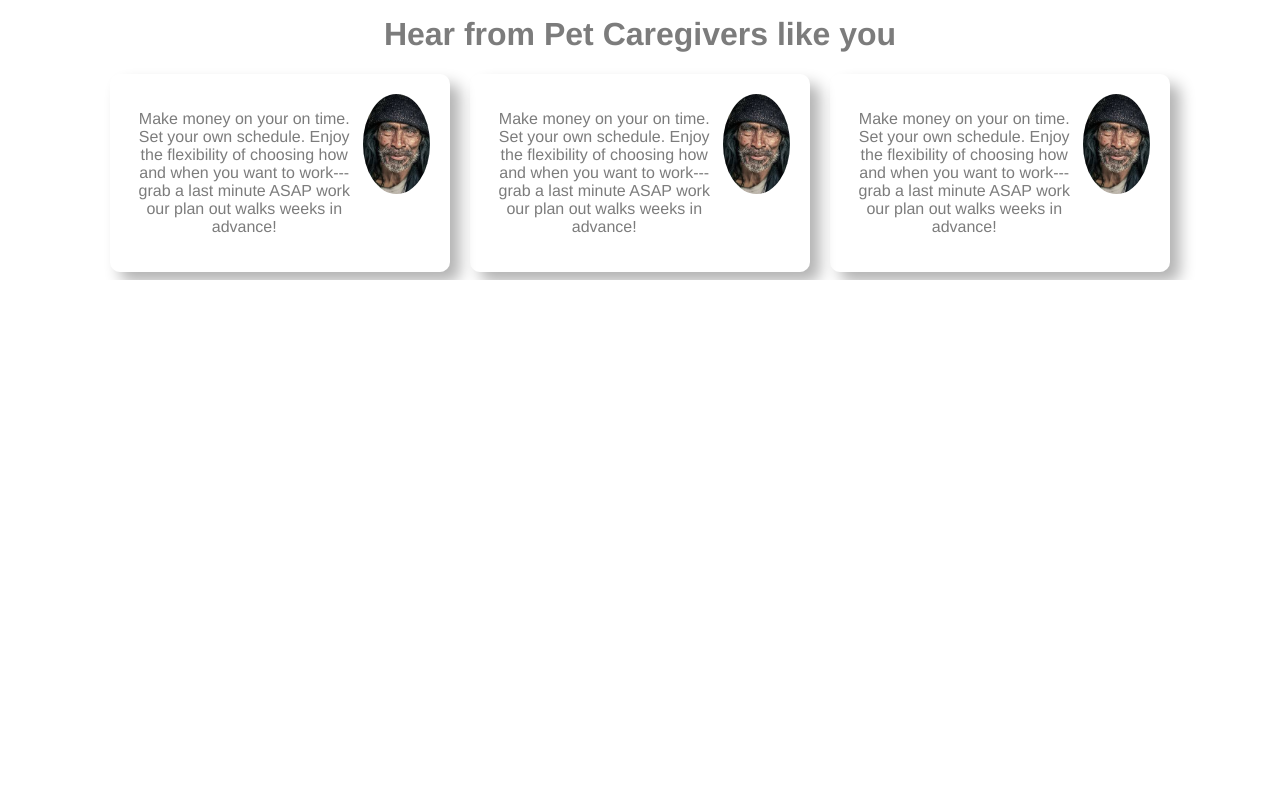
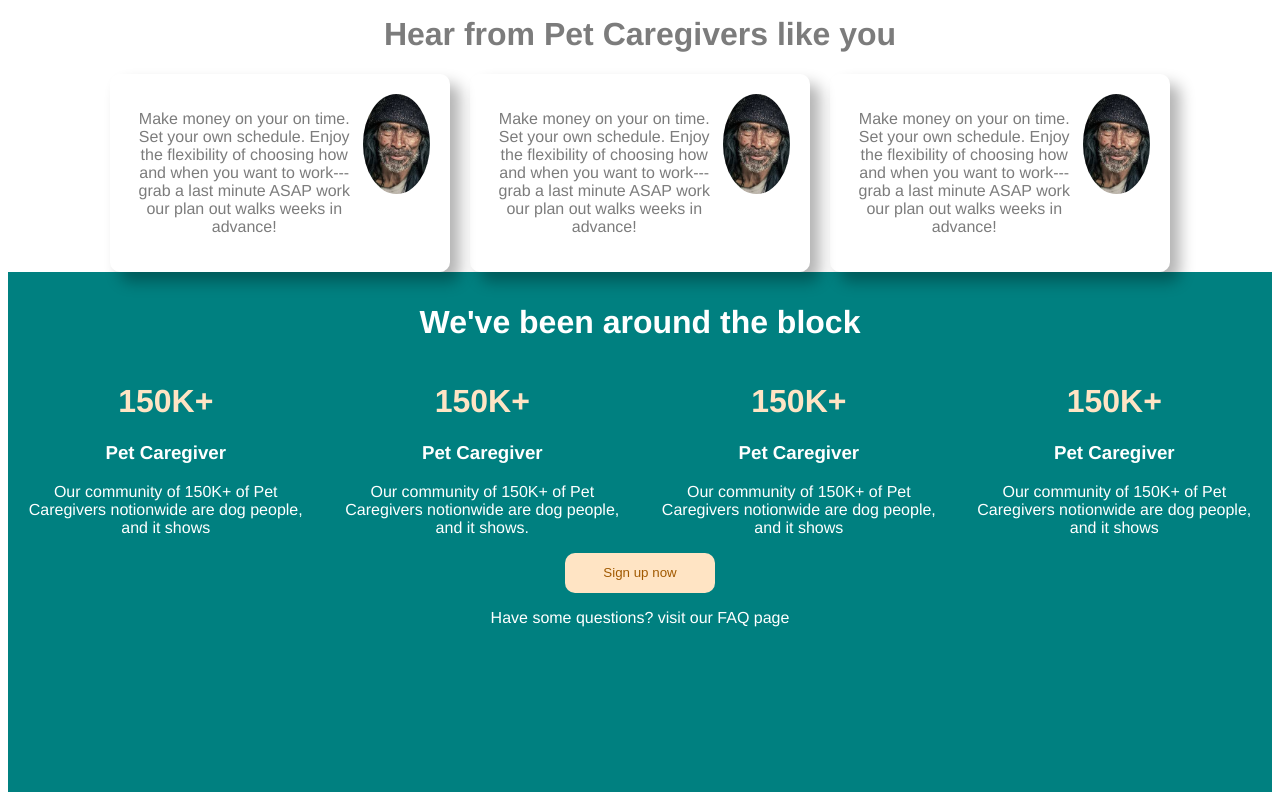
Before and after one commit to Iansrc64/landingpage, a plain HTML site: page Wag!/index.html in a window 1280 px wide. Shown: the part 1000-1800 px from the top of the page. Before the commit the page ends 1280 px from the top, so only its background shows below. Drawn offline with Linux system fonts and the light colour scheme.

Commit message:
Adicionei a sessão aroundblock e suas classes CSS

```diff
--- a/Wag!/index.html
+++ b/Wag!/index.html
@@ -31,57 +31,92 @@
                 <div>
                     <img src="/public/calendary.jfif" style="height: 50px;" alt="icone">
                     <h5>Flexibility</h5>
-                    <p>Make money on your on time. Set your own schedule. Enjoy the flexibility of choosing how and when you want to work---grab a last minute ASAP work our plan out walks weeks in advance!</p>
+                    <p>Make money on your on time. Set your own schedule. Enjoy the flexibility of choosing how and when
+                        you want to work---grab a last minute ASAP work our plan out walks weeks in advance!</p>
                 </div>
                 <div>
                     <img src="/public/mapicon.png" style="height: 50px;" alt="icone">
                     <h5>Technology</h5>
-                    <p>Make money on your on time. Set your own schedule. Enjoy the flexibility of choosing how and when you want to work---grab a last minute ASAP work our plan out walks weeks in advance!</p>
+                    <p>Make money on your on time. Set your own schedule. Enjoy the flexibility of choosing how and when
+                        you want to work---grab a last minute ASAP work our plan out walks weeks in advance!</p>
                 </div>
                 <div>
                     <img src="/public/to-do.png" style="height: 50px;" alt="icone">
                     <h5>Safety</h5>
-                    <p>Make money on your on time. Set your own schedule. Enjoy the flexibility of choosing how and when you want to work---grab a last minute ASAP work our plan out walks weeks in advance!</p>
+                    <p>Make money on your on time. Set your own schedule. Enjoy the flexibility of choosing how and when
+                        you want to work---grab a last minute ASAP work our plan out walks weeks in advance!</p>
                 </div>
             </div>
         </div>
 
         <div class="lovedogs">
             <div class="container">
-            <div>
-                <h1>Love dogs? get paid for it!</h1>
-                <p>Caring dogs is what you do best. Connecting dog walkers, sitters and trainers with a notionwide community of pets parensts who have dogs walking, overnight sitting $ boarding or training needs s what we do best. build your businness and become your own boss with Wag!</p>
-                <a href="https://www.google.com" style="color: rgb(93, 201, 165);">Meet some pet caregivers who walks for Wag!</a>
+                <div>
+                    <h1>Love dogs? get paid for it!</h1>
+                    <p>Caring dogs is what you do best. Connecting dog walkers, sitters and trainers with a notionwide
+                        community of pets parensts who have dogs walking, overnight sitting $ boarding or training needs
+                        s what we do best. build your businness and become your own boss with Wag!</p>
+                    <a href="https://www.google.com" style="color: rgb(93, 201, 165);">Meet some pet caregivers who
+                        walks for Wag!</a>
+                </div>
+                <div>
+                    <img src="/public/lovedogs.jfif" style="width: 400px; border-radius: 10px;"
+                        alt="Cachorro com seu caregiver">
+                </div>
             </div>
-            <div>
-                <img src="/public/lovedogs.jfif" style="width: 400px; border-radius: 10px;" alt="Cachorro com seu caregiver">
-            </div>
-        </div>
         </div>
 
         <div class="hearfrom">
             <h1>Hear from Pet Caregivers like you</h1>
             <div class="profiles">
                 <div class="profile">
-                    <p>Make money on your on time. Set your own schedule. Enjoy the flexibility of choosing how and when you want to work---grab a last minute ASAP work our plan out walks weeks in advance!</p>
+                    <p>Make money on your on time. Set your own schedule. Enjoy the flexibility of choosing how and when
+                        you want to work---grab a last minute ASAP work our plan out walks weeks in advance!</p>
                     <img src="/public/caregiverface.jfif" style="height: 100px; border-radius: 100%;" alt="Rosto">
                 </div>
                 <div class="profile">
-                    <p>Make money on your on time. Set your own schedule. Enjoy the flexibility of choosing how and when you want to work---grab a last minute ASAP work our plan out walks weeks in advance!</p>
+                    <p>Make money on your on time. Set your own schedule. Enjoy the flexibility of choosing how and when
+                        you want to work---grab a last minute ASAP work our plan out walks weeks in advance!</p>
                     <img src="/public/caregiverface.jfif" style="height: 100px; border-radius: 100%;" alt="Rosto">
                 </div>
                 <div class="profile">
-                    <p>Make money on your on time. Set your own schedule. Enjoy the flexibility of choosing how and when you want to work---grab a last minute ASAP work our plan out walks weeks in advance!</p>
+                    <p>Make money on your on time. Set your own schedule. Enjoy the flexibility of choosing how and when
+                        you want to work---grab a last minute ASAP work our plan out walks weeks in advance!</p>
                     <img src="/public/caregiverface.jfif" style="height: 100px; border-radius: 100%;" alt="Rosto">
                 </div>
             </div>
         </div>
     </div>
 
-    <!-- <div class="aroundblock">
+    <div class="aroundblock">
         <h1 style="color: white;">We've been around the block</h1>
-
-    </div> -->
+        <div class="conteiner_2">
+            <div class="numbers">
+                <h1 style="color: bisque;">150K+</h1>
+                <h3 style="color: white;">Pet Caregiver</h3>
+                <p style="color: white;">Our community of 150K+ of Pet Caregivers notionwide are dog people, and it shows</p>
+            </div>
+            <div class="numbers">
+                <h1 style="color: bisque;">150K+</h1>
+                <h3 style="color: white;">Pet Caregiver</h3>
+                <p style="color: white;">Our community of 150K+ of Pet Caregivers notionwide are dog people, and it shows.</p>
+            </div>
+            <div class="numbers">
+                <h1 style="color: bisque;">150K+</h1>
+                <h3 style="color: white;">Pet Caregiver</h3>
+                <p style="color: white;">Our community of 150K+ of Pet Caregivers notionwide are dog people, and it shows</p>
+            </div>
+            <div class="numbers">
+                <h1 style="color: bisque;">150K+</h1>
+                <h3 style="color: white;">Pet Caregiver</h3>
+                <p style="color: white;">Our community of 150K+ of Pet Caregivers notionwide are dog people, and it shows</p>
+            </div>
+        </div>
+        <div>
+            <button class="button">Sign up now</button>
+            <p style="color: white;">Have some questions? visit our FAQ page</p>
+        </div>
+    </div>
 
 </body>
 
--- a/Wag!/style.css
+++ b/Wag!/style.css
@@ -1,4 +1,4 @@
-p, h1, a{
+p, h1, h3, a{
     text-decoration: none;
     font-family: 'Helvetica', 'Arial', sans-serif;
     color: rgb(124, 124, 124);
@@ -68,7 +68,30 @@ p, h1, a{
     width: 300px;
 }
 
-/* .aroundblock{
+.aroundblock{
     text-align: center;
-    background-color: #073E59;
-} */
+    background-color: #008080;
+    height: 500px;
+    padding: 10px;
+}
+
+.conteiner_2{
+    display: flex;
+    justify-content: center;
+    gap: 20px;
+}
+
+.button{
+    cursor: pointer;
+    height: 40px;
+    width: 150px;
+    border-radius: 10px;
+    border: none;
+    color: rgb(161, 89, 0);
+    background-color: bisque;
+}
+
+.button:hover{
+    transition: 0,5;
+    background-color: rgb(248, 208, 159);
+}
```
